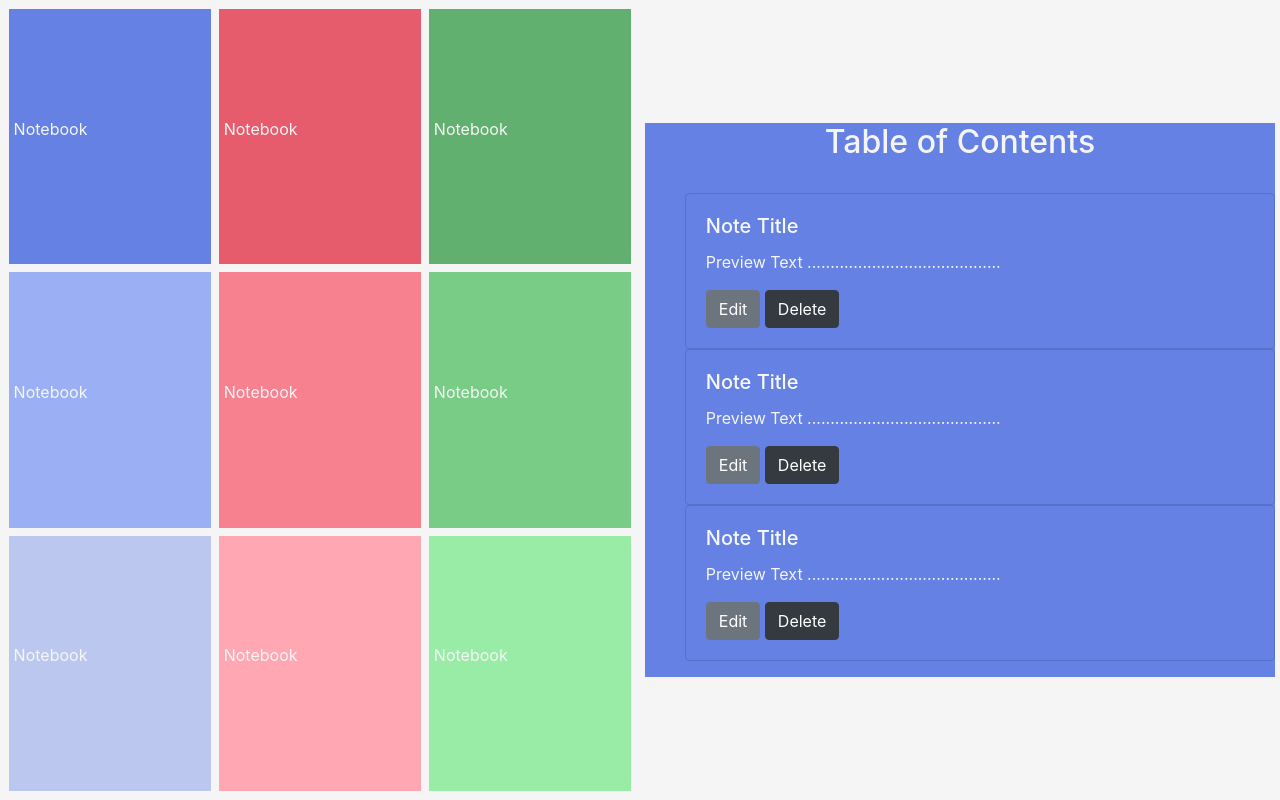
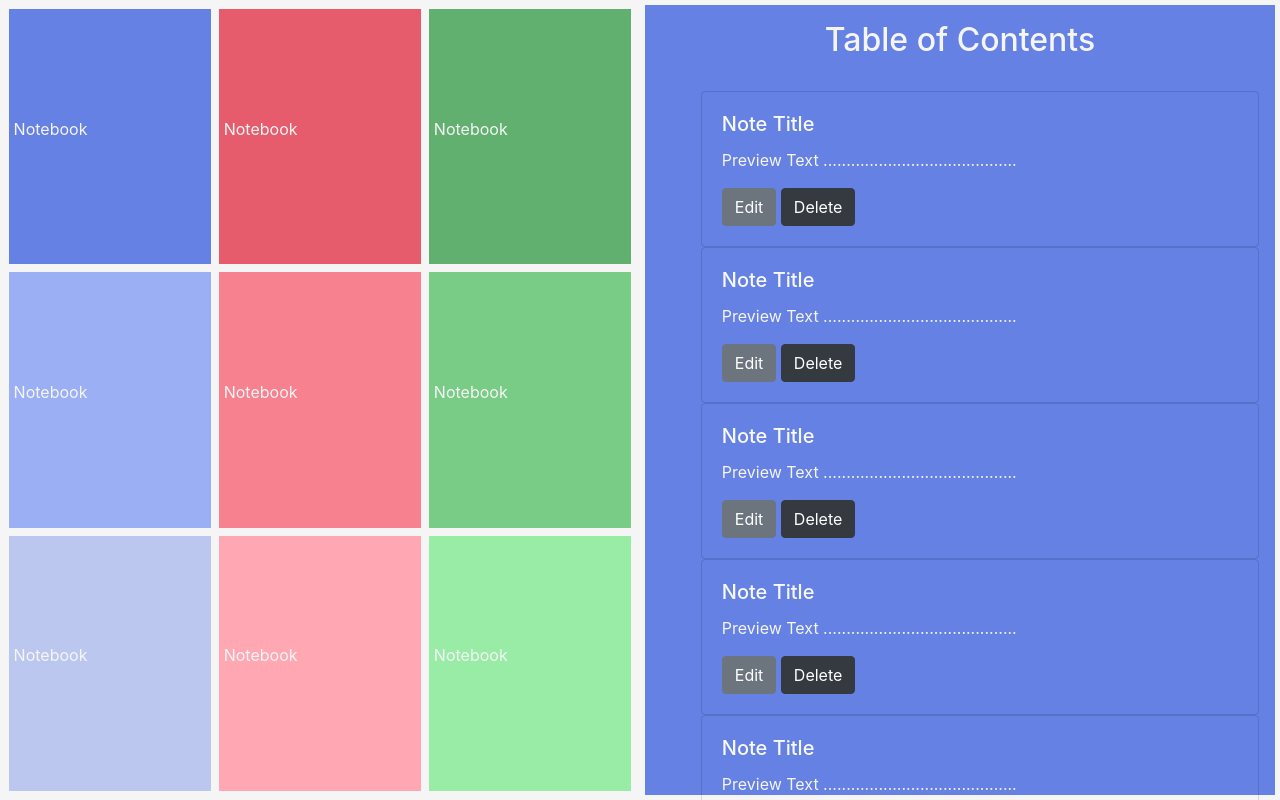
Before and after one commit to theoluyi/chromatic-notes, a React (Create React App) app: page / in a window 1280 px wide. Shown: the top 800 px of the page. Built offline with nearby package versions, Linux system fonts and the light colour scheme.

Commit message:
stretches TOC height to 100%

```diff
--- a/src/Components/TableOfContents.js
+++ b/src/Components/TableOfContents.js
@@ -3,12 +3,22 @@ import NotePreviewCard from "./NotePreviewCard";
 
 const TableOfContents = (props) => {
   return (
-    <div style={{ backgroundColor: "#6581e4", width: "100%" }}>
+    <div
+      style={{
+        backgroundColor: "#6581e4",
+        width: "100%",
+        height: "100%",
+        padding: "1rem",
+      }}
+    >
       <h2 style={{ textAlign: "center", color: "whitesmoke" }}>
         Table of Contents
       </h2>{" "}
       <br />
       <ul>
+        <NotePreviewCard />
+        <NotePreviewCard />
+        <NotePreviewCard />
         <NotePreviewCard />
         <NotePreviewCard />
         <NotePreviewCard />
```
